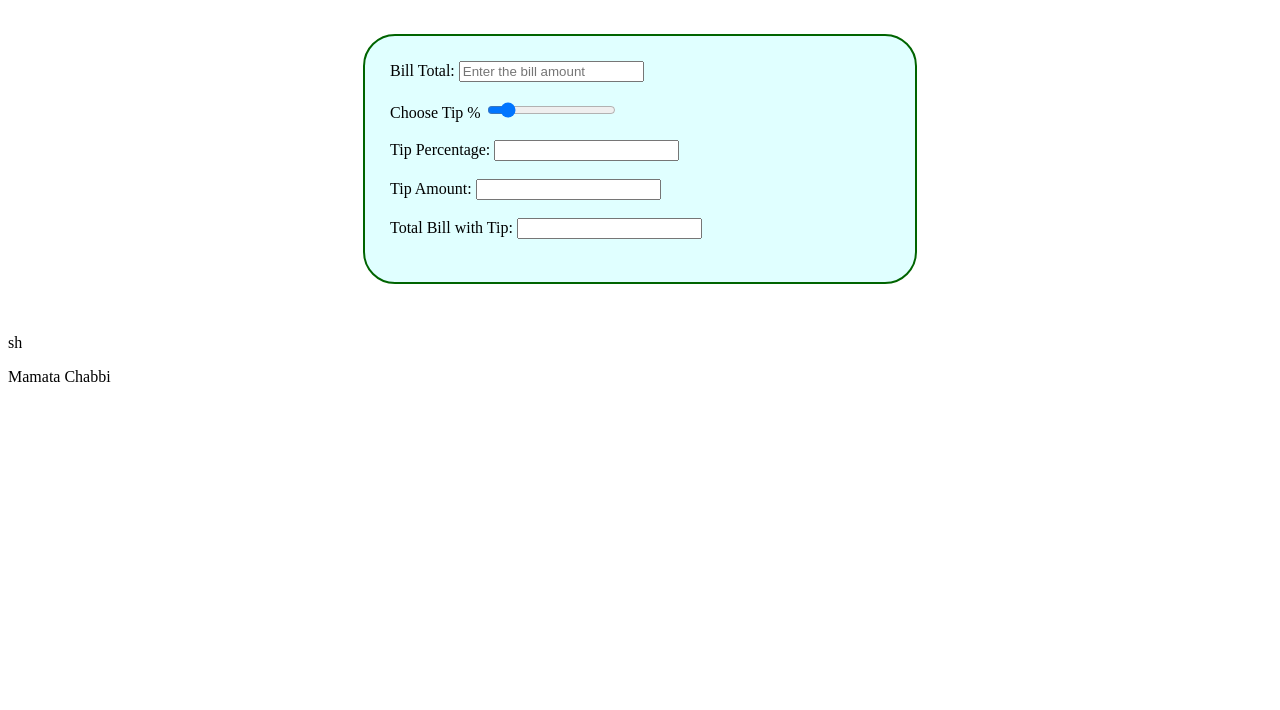
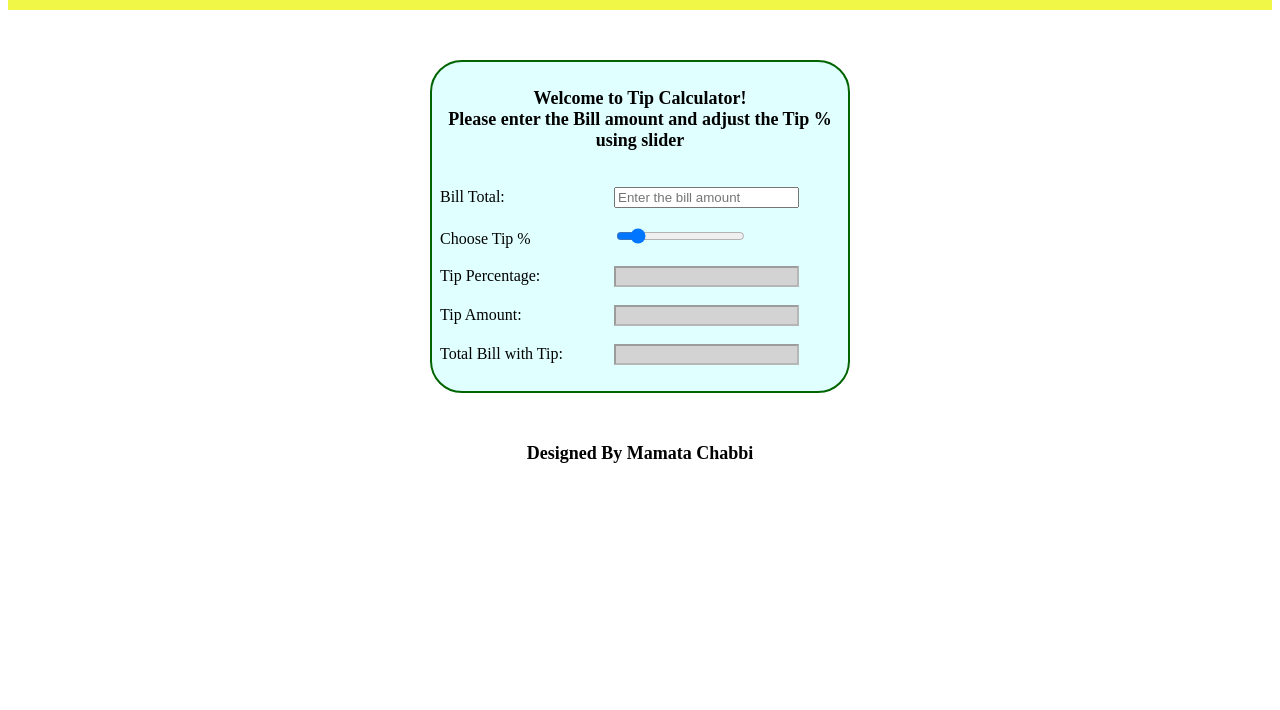
Before and after one commit to saturn-starasdf/ITMD541, a plain HTML site: page Lab 3/index.html in a window 1280 px wide. Shown: the part 90-800 px from the top of the page. Drawn offline with Linux system fonts and the light colour scheme.

Commit message:
css cimmit

```diff
--- a/Lab 3/Lab3css.css
+++ b/Lab 3/Lab3css.css
@@ -2,21 +2,30 @@
     text-align: center;
     background: #f1f746;
     color: #0a2df7;
-    font-size: 20px;
+    font-size: 18px;
+    padding:1px;
+
   }
 
-  .label{
-    width: 500px;
-    display: inline-block;
-}
-
-  .skeleton {
-
-    background-color: lightcyan;
+  form{
     margin: 50px auto;
-    width: 500px;
-    padding: 25px;
+    width: 400px;
+    padding: 8px;
     border: 2px solid darkgreen;
     border-radius: 2em;
+    background-color: lightcyan;
+  }
 
-}
+  label{
+    width: 170px;
+    display: inline-block;
+  }
+
+
+  input[name=Total],input[name="Tip Amount"],input[name="Tip_percent"]
+  {
+    background-color: lightgray;
+  }
+
+  p{text-align: center;
+font-size: large;}
--- a/Lab 3/index.html
+++ b/Lab 3/index.html
@@ -12,40 +12,40 @@
     <div class = header>
       <h1> ITMD 541- Lab 3 -Tip Calculator</h1>
     </div>
-    <nav>
-      <!-- A Search form is another common non-linear way to navigate through a website. -->
-      <form class = skeleton>
+
+      <form >
+        <p><strong> Welcome to Tip Calculator!<br>
+            Please enter the Bill amount and adjust the Tip % using slider
+        </strong></p>
+        <br>
         <label>Bill Total:  </label>
         <input type="number" name="Bill_Total" id="Bill" placeholder="Enter the bill amount" /><br><br>
+
         <label for="Tip">Choose Tip %  </label>
-        <input
-        type="range"
-        name="tip"
-        id="tip"
-        min="1"
-        max="100"
-        value="13" />
+        <input type="range" name="tip" id="tip" min="1" max="100" value="13" />
         <output class="tip-output" for="Tip"></output><br><br>
+
         <label>Tip Percentage: </label>
-        <input type="number"  name="Tip_percent" id="Tip_percent" /><br><br>
+        <input type="number"  name="Tip_percent" id="Tip_percent" disabled/><br><br>
+
         <label>Tip Amount: </label>
-        <input type="number" name="Tip Amount" id="Tip Amount"/><br><br>
+        <input type="number" name="Tip Amount" id="Tip Amount" disabled/><br><br>
+
         <label>Total Bill with Tip: </label>
-        <input type="number" name="Total" id="Total"/><br><br>
+        <input type="number" name="Total" id="Total" disabled/><br><br>
 
     </form>
-    </nav>
-    <!-- Here is our page's main content -->
+
     <main>
       <!-- It contains an article -->
       <article>
-        <p>sh</p>
+
       </article>
       <!-- the aside content can also be nested within the main content -->
     </main>
     <!-- And here is our main footer that is used across all the pages of our website -->
     <footer>
-      <p> Mamata Chabbi</p>
+      <p><strong> Designed By Mamata Chabbi</p></strong>
     </footer>
   </body>
 </html>
```
